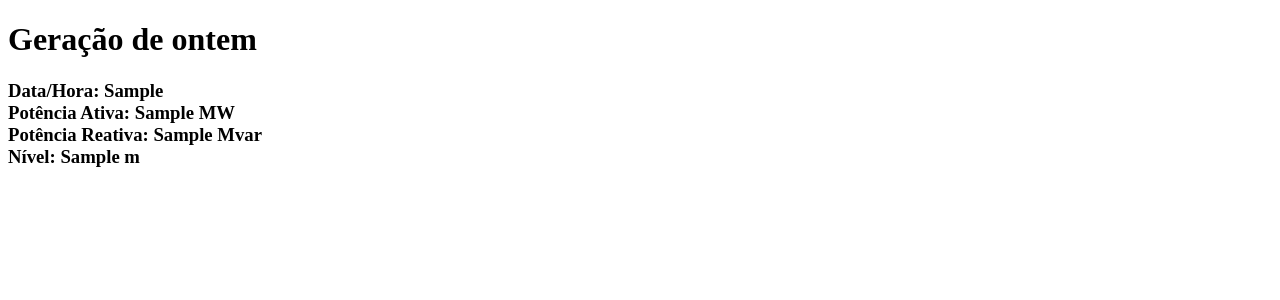
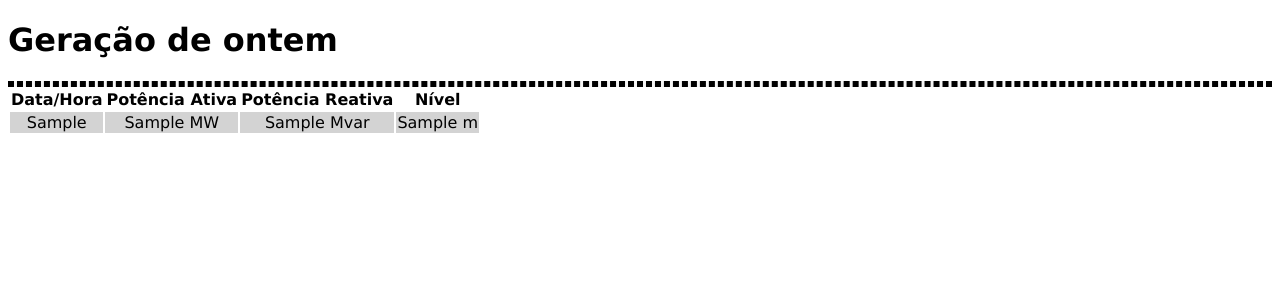
Before and after one commit to brunosgoulart/MegaWatch, a Django app: template core/templates/energy-daily.html in a window 1280 px wide. Shown: the top 300 px of the page. Run offline with Django 5.2, Linux system fonts and the light colour scheme; the template is opened without the code that fills it: most values are stand-ins (such as "Sample title", 1, 10 or a date in 2020).

Commit message:
Adding CSS stylesheet

```diff
--- a/MegaWatch/settings.py
+++ b/MegaWatch/settings.py
@@ -126,7 +126,8 @@ USE_TZ = True
 # Static files (CSS, JavaScript, Images)
 # https://docs.djangoproject.com/en/5.0/howto/static-files/
 
-STATIC_URL = 'static/'
+STATIC_URL = '/static/'
+STATIC_ROOT = os.path.join(BASE_DIR, 'staticfiles')
 
 # Default primary key field type
 # https://docs.djangoproject.com/en/5.0/ref/settings/#default-auto-field
--- /dev/null
+++ b/core/static/css/custom.css
@@ -0,0 +1,19 @@
+body {
+    font-family: 'Lucida Sans', 'Lucida Sans Regular', 'Lucida Grande', 'Lucida Sans Unicode', Geneva, Verdana, sans-serif;
+}
+
+.mytitle {
+    justify-content: center;
+    background-color: whitesmoke;
+    font-weight: bold;
+    border-collapse: separate;
+    border-width: 100;
+    border-style: dashed;
+    border-spacing: 10px;
+}
+
+.mydata {
+    text-align: center;
+    background-color: lightgray;
+    width: 1000;
+}
--- a/core/templates/energy-daily.html
+++ b/core/templates/energy-daily.html
@@ -1,22 +1,37 @@
+{% load static %}
 <!DOCTYPE html>
 <html lang="en">
 <head>
     <meta charset="UTF-8">
     <meta name="viewport" content="width=device-width, initial-scale=1.0">
     <title>Daily Energy</title>
+    <link rel="stylesheet" href="{% static 'css/custom.css' %}">
 </head>
 <body>
     <h1>
         Geração de ontem
     </h1>
-    <h3>
-        {% for data in dataFromDailyEnergy %}
-            Data/Hora: {{ data.0 }}<br>
-            Potência Ativa: {{ data.1 }} MW<br>
-            Potência Reativa: {{ data.2 }} Mvar<br>
-            Nível: {{ data.3 }} m<br>
-            <br>
-        {% endfor %}
-    </h3>
+    <h0>
+        <table>
+            <div class="mytitle">
+                <tr>
+                    <th>Data/Hora</th>
+                    <th>Potência Ativa</th>
+                    <th>Potência Reativa</th>
+                    <th>Nível</th>
+                </tr>
+            </div>
+            <div class="mydata">
+            {% for data in dataFromDailyEnergy %}
+                <tr class="mydata">
+                    <td>{{ data.0}}</td>
+                    <td>{{ data.1 }} MW</td>
+                    <td>{{ data.2 }} Mvar</td>
+                    <td>{{ data.3 }} m</td>
+                </tr>
+            {% endfor%}
+            </div>
+        </table>
+    </h0>
 </body>
 </html>
```
